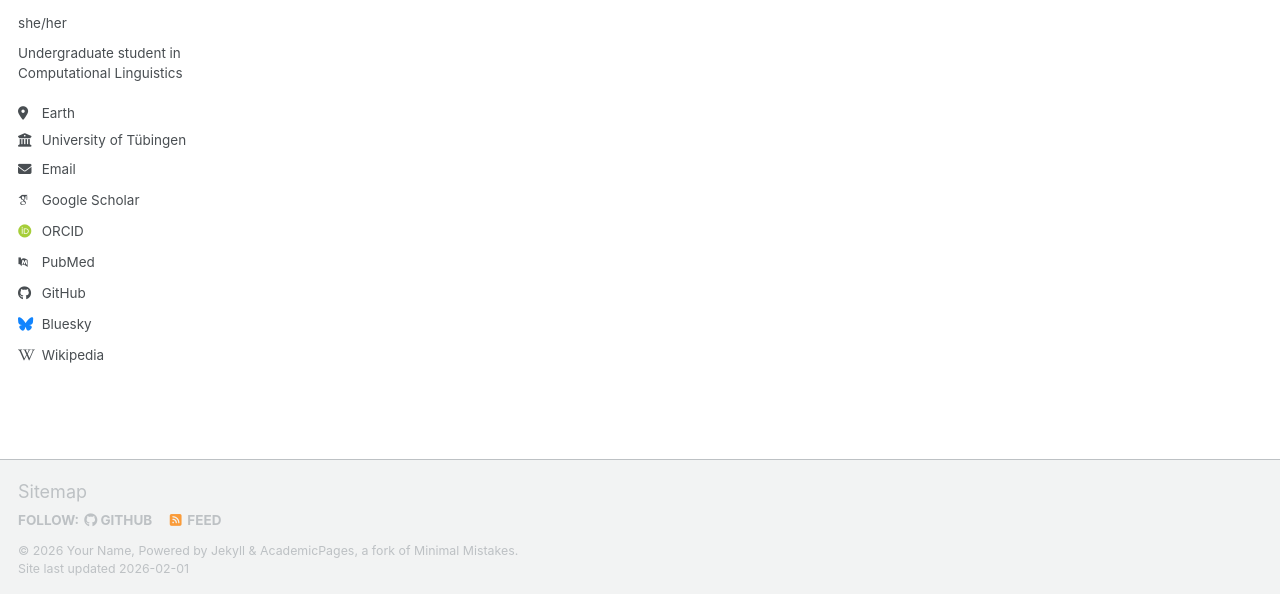
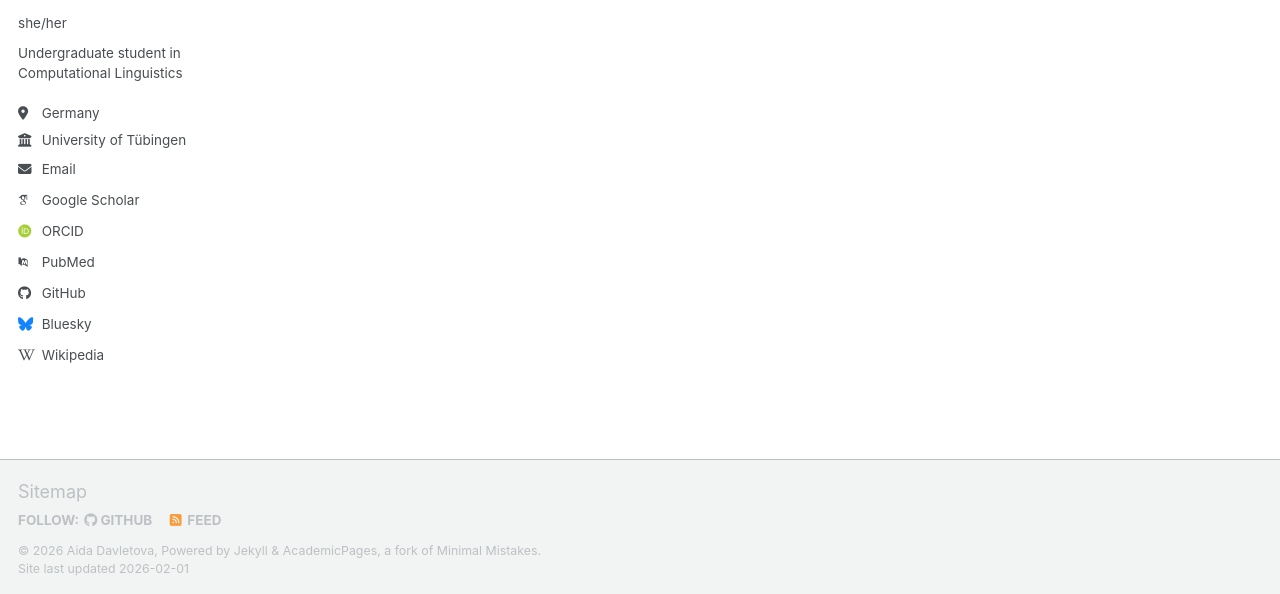
Before and after one commit to aisford/aida-davletova, a Jekyll site: the page built from _pages/category-archive.html, in a window 1280 px wide. Shown: the part 303-897 px from the top of the page. Built offline with Jekyll 4.4.1, drawn with Linux system fonts in a browser that asks for light colours; some web fonts are replaced; a script bundle is joined from its source files by our own code; library files that are not in the unit come from our copies.

Commit message:
Update _config.yml

```diff
--- a/_config.yml
+++ b/_config.yml
@@ -11,7 +11,7 @@ locale                   : "en-US"
 site_theme               : "default" # The available themes options are "default", "air", "sunrise", "mint", "dirt" and "contrast"
 title                    : "Aida Davletova"
 title_separator          : "-"
-name                     : &name "Your Name"
+name                     : &name "Aida Davletova"
 description              : &description "Your Name's academic portfolio"   # Update this with a general description of your site, this is the default if not overridden by a page
 url                      : https://aisford.github.io/aida-davletova # The base hostname & protocol for your site e.g. "https://[your GitHub username].github.io",
                                                            # or if you already have some other page hosted on Github then use "https://[your GitHub username].github.io/[Your Repo Name]"
@@ -27,7 +27,7 @@ author:
   name             : "Aida Davletova"
   pronouns         : "she/her"
   bio              : "Undergraduate student in Computational Linguistics"
-  location         : "Earth"
+  location         : "Germany"
   employer         : "University of Tübingen"
   uri              : # URL
   email            : "aida-davletova@student.uni-tuebingen.de"
```
